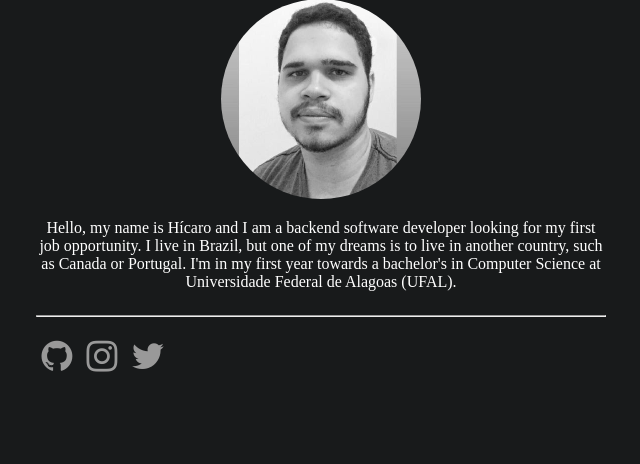
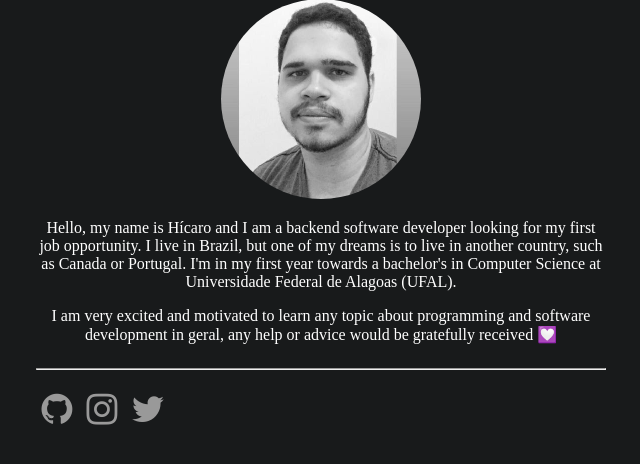
Before and after one commit to HicaroD/portfolio-website, a Django app: page /about_me/ in a window 1280 px wide. Shown: the part 157-621 px from the top of the page, without its empty margins (319-959 px from the left). Run offline with Django 4.2, Linux system fonts and the light colour scheme; some libraries are stand-ins or nearby versions.

Commit message:
Adding more info to my about me

```diff
--- a/portfolio/templates/portfolio/about_me.html
+++ b/portfolio/templates/portfolio/about_me.html
@@ -9,6 +9,7 @@
 
 <img class="personalImage" src="{% static 'portfolio/images/75737377.jpg' %}">
 <p> Hello, my name is Hícaro and I am a backend software developer looking for my first job opportunity. I live in Brazil, but one of my dreams is to live in another country, such as Canada or Portugal. I'm in my first year towards a bachelor's in Computer Science at Universidade Federal de Alagoas (UFAL). </p>
+<p> I am very excited and motivated to learn any topic about programming and software development in geral, any help or advice would be gratefully received &#128159;</p>
 
 </div>
 
```
